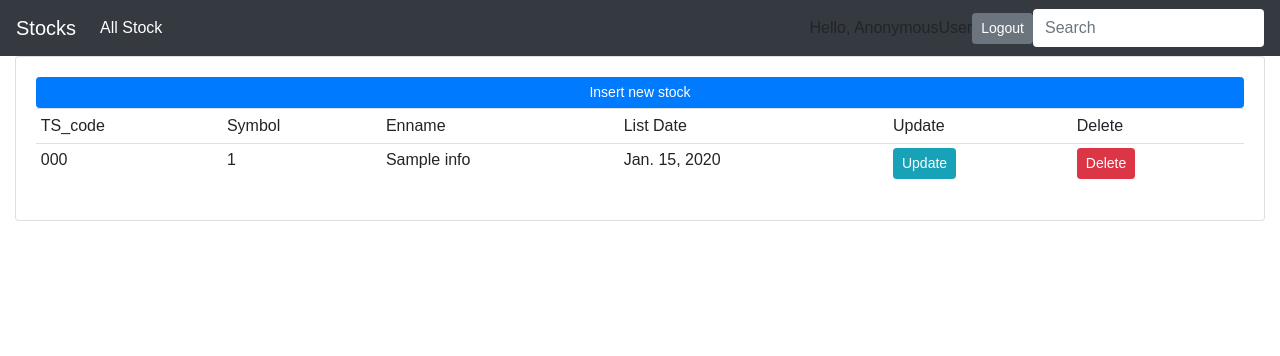
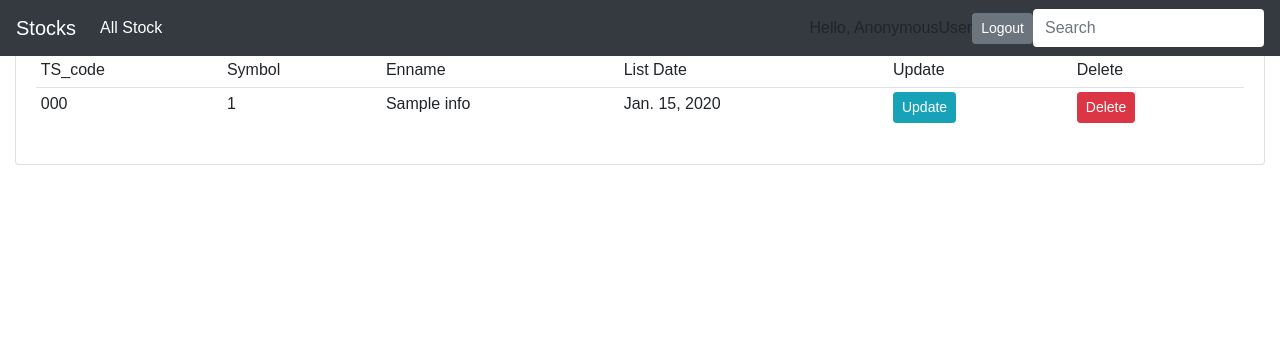
Before and after one commit to XinyuLiu5566/Project-Stock-Transaction, a Django app: page /polls/all_stock/ in a window 1280 px wide. Shown: the top 356 px of the page. Run offline with Django 3.2, Linux system fonts and the light colour scheme; tables that the repository leaves empty hold one stand-in row (values such as "Sample post"); some libraries are stand-ins or nearby versions.

Commit message:
daily info update

```diff
--- a/stock/polls/templates/polls/all_stock.html
+++ b/stock/polls/templates/polls/all_stock.html
@@ -32,7 +32,7 @@
 <body>
     <div>
     <div>
-        <nav class="navbar navbar-expand navbar-dark bg-dark">
+        <nav class="navbar fixed-top navbar-expand navbar-dark bg-dark">
             <a class="navbar-brand" href="#">Stocks</a>
             <button class="navbar-toggler" type="button" data-toggle="collapse" data-target="#navbarsExample02" aria-controls="navbarsExample02" aria-expanded="false" aria-label="Toggle navigation">
             <span class="navbar-toggler-icon"></span>
--- a/stock/polls/templates/polls/daily_info.html
+++ b/stock/polls/templates/polls/daily_info.html
@@ -37,7 +37,7 @@
 <body>
     <div>
     <div>
-        <nav class="navbar navbar-expand navbar-dark bg-dark">
+        <nav class="navbar fixed-top navbar-expand navbar-dark bg-dark">
             <a class="navbar-brand" href="#">Stocks</a>
             <button class="navbar-toggler" type="button" data-toggle="collapse" data-target="#navbarsExample02" aria-controls="navbarsExample02" aria-expanded="false" aria-label="Toggle navigation">
             <span class="navbar-toggler-icon"></span>
--- a/stock/polls/templates/polls/home.html
+++ b/stock/polls/templates/polls/home.html
@@ -17,7 +17,7 @@
 </head>
 <body>
     <div>
-        <nav class="navbar navbar-expand navbar-dark bg-dark">
+        <nav class="navbar fixed-top navbar-expand navbar-dark bg-dark">
             <a class="navbar-brand" href="#">Stocks</a>
             <button class="navbar-toggler" type="button" data-toggle="collapse" data-target="#navbarsExample02" aria-controls="navbarsExample02" aria-expanded="false" aria-label="Toggle navigation">
               <span class="navbar-toggler-icon"></span>
```
